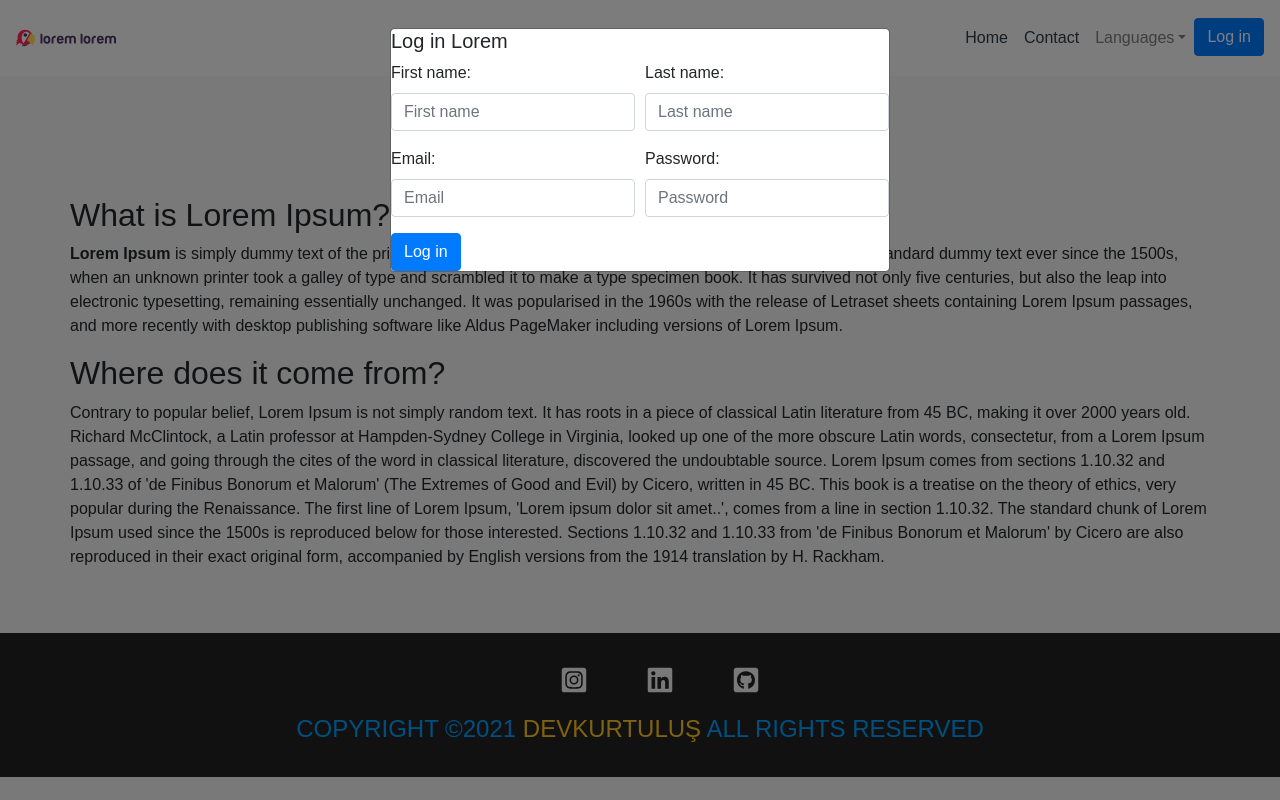
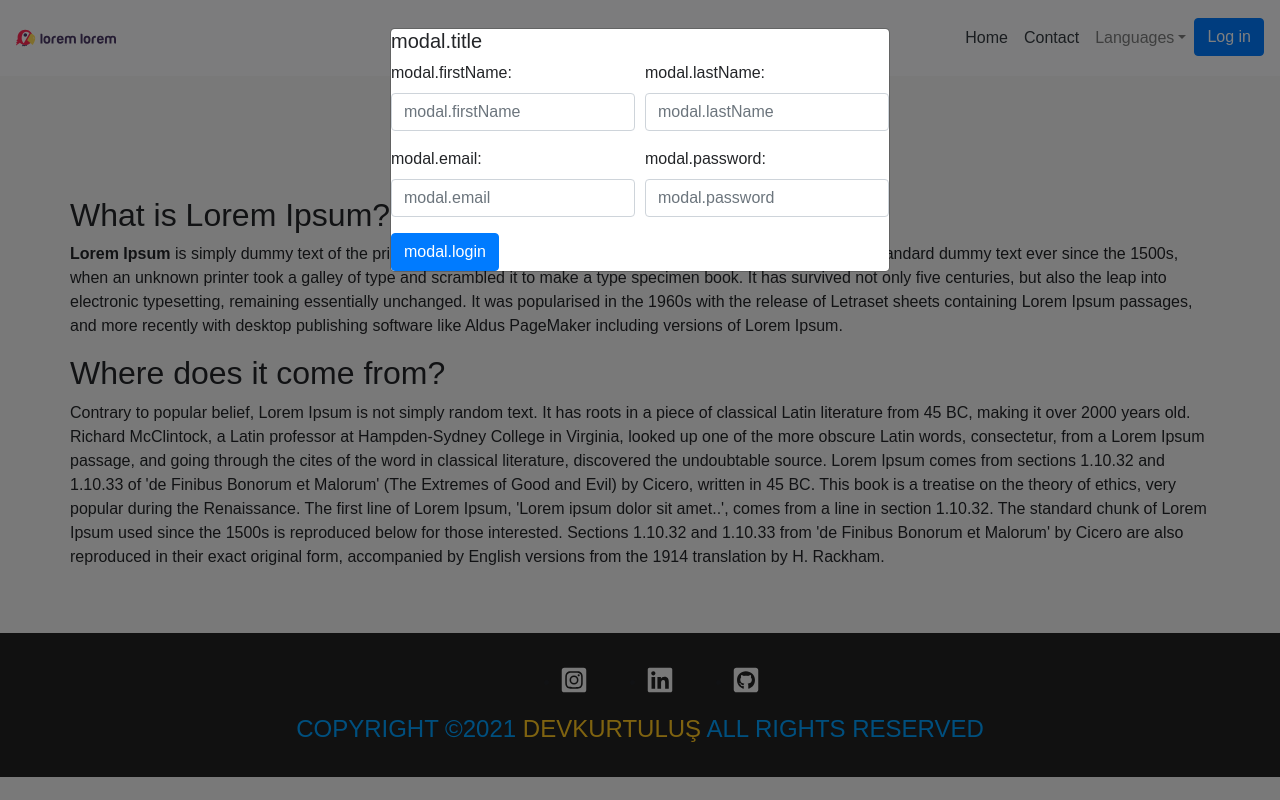
Before and after one commit to kurtuluserturk/featured-project, a React (Create React App) app: page / in a window 1280 px wide. Both pictures are taken after a click on the button "Log in". Built offline with nearby package versions, Linux system fonts and the light colour scheme.

Commit message:
localization added modal

```diff
--- a/src/components/Modal.js
+++ b/src/components/Modal.js
@@ -1,7 +1,11 @@
 import React from 'react'
 import { useGlobalContext } from "../context";
+import { useTranslation } from "react-i18next"
 
 const Modal = () => {
+
+    const [t, i18n] = useTranslation('common');
+
     const {
         firstName,
         lastName,
@@ -15,34 +19,34 @@ const Modal = () => {
 
     // if there's a user show the message below
     if (user) {
-        return <h3>{user.firstName} is loggged in</h3>;
+        return <h3>{user.firstName} {t('modal.userLogged')}</h3>;
     }
 
     // if there's no user, show the login form
     return (
         <div>
-            <h5>Log in Lorem</h5>
+            <h5>{t('modal.title')}</h5>
             <form onSubmit={handleModalSubmit}>
                 <div className="form-row">
                     <div className="form-group col-md-6">
-                        <label htmlFor="firstName">First name:</label>
+                        <label htmlFor="firstName">{t('modal.firstName')}:</label>
                         <input
                             type="text"
                             className="form-control"
                             id="firstName"
-                            placeholder="First name"
+                            placeholder={t('modal.firstName')}
                             value={firstName}
                             onChange={(e) => { saveFirstName(e) }}
                             required
                         />
                     </div>
                     <div className="form-group col-md-6">
-                        <label htmlFor="lastName">Last name:</label>
+                        <label htmlFor="lastName">{t('modal.lastName')}:</label>
                         <input
                             type="text"
                             className="form-control"
                             id="lastName"
-                            placeholder="Last name"
+                            placeholder={t('modal.lastName')}
                             value={lastName}
                             onChange={(e) => { saveLastName(e) }}
                             required
@@ -51,23 +55,23 @@ const Modal = () => {
                 </div>
                 <div className="form-row">
                     <div className="form-group col-md-6">
-                        <label htmlFor="email">Email:</label>
+                        <label htmlFor="email">{t('modal.email')}:</label>
                         <input
                             type="email"
                             className="form-control"
                             id="email"
-                            placeholder="Email"
+                            placeholder={t('modal.email')}
                             value={email}
                             onChange={(e) => { saveEmail(e) }}
                             required
                         />
                     </div>
                     <div className="form-group col-md-6">
-                        <label htmlFor="password">Password:</label>
-                        <input type="password" className="form-control" id="password" placeholder="Password" required />
+                        <label htmlFor="password">{t('modal.password')}:</label>
+                        <input type="password" className="form-control" id="password" placeholder={t('modal.password')} required />
                     </div>
                 </div>
-                <button type="submit" className="btn btn-primary">Log in</button>
+                <button type="submit" className="btn btn-primary">{t('modal.login')}</button>
             </form>
         </div>
     )
```
